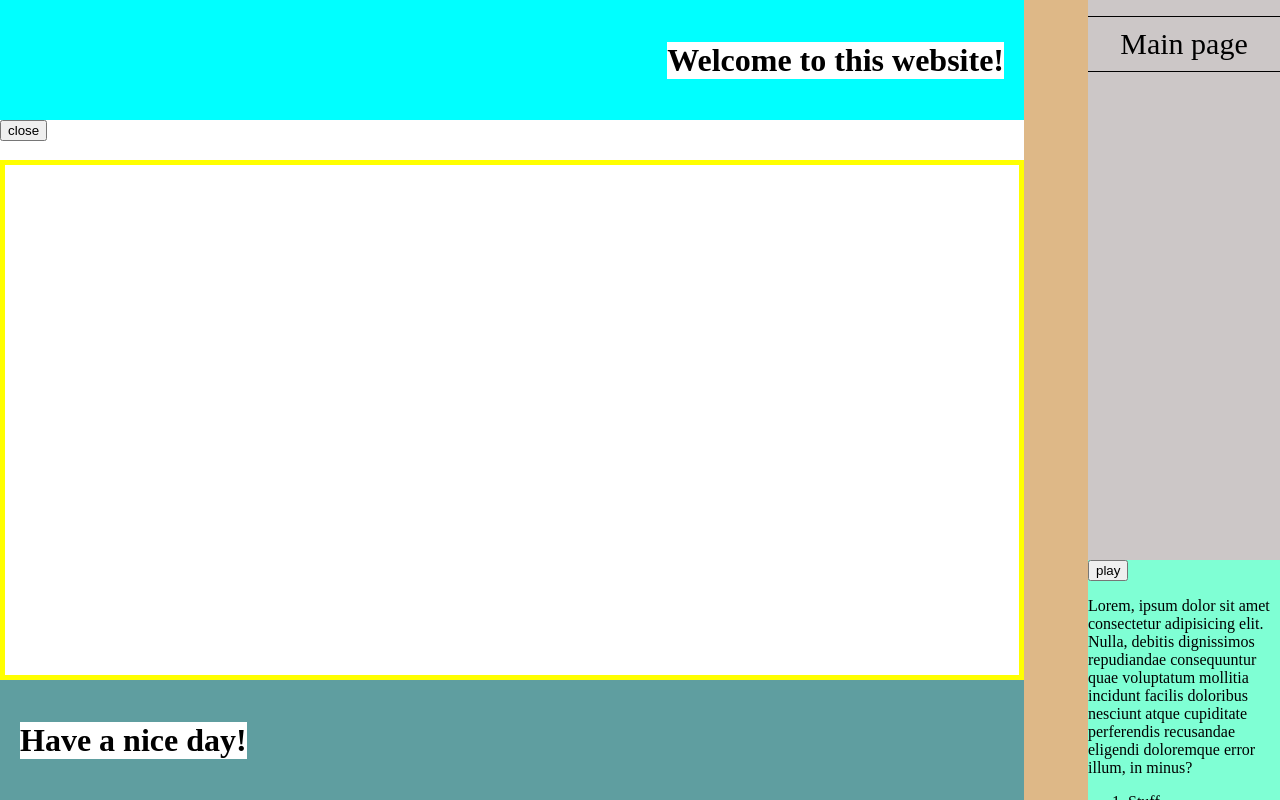
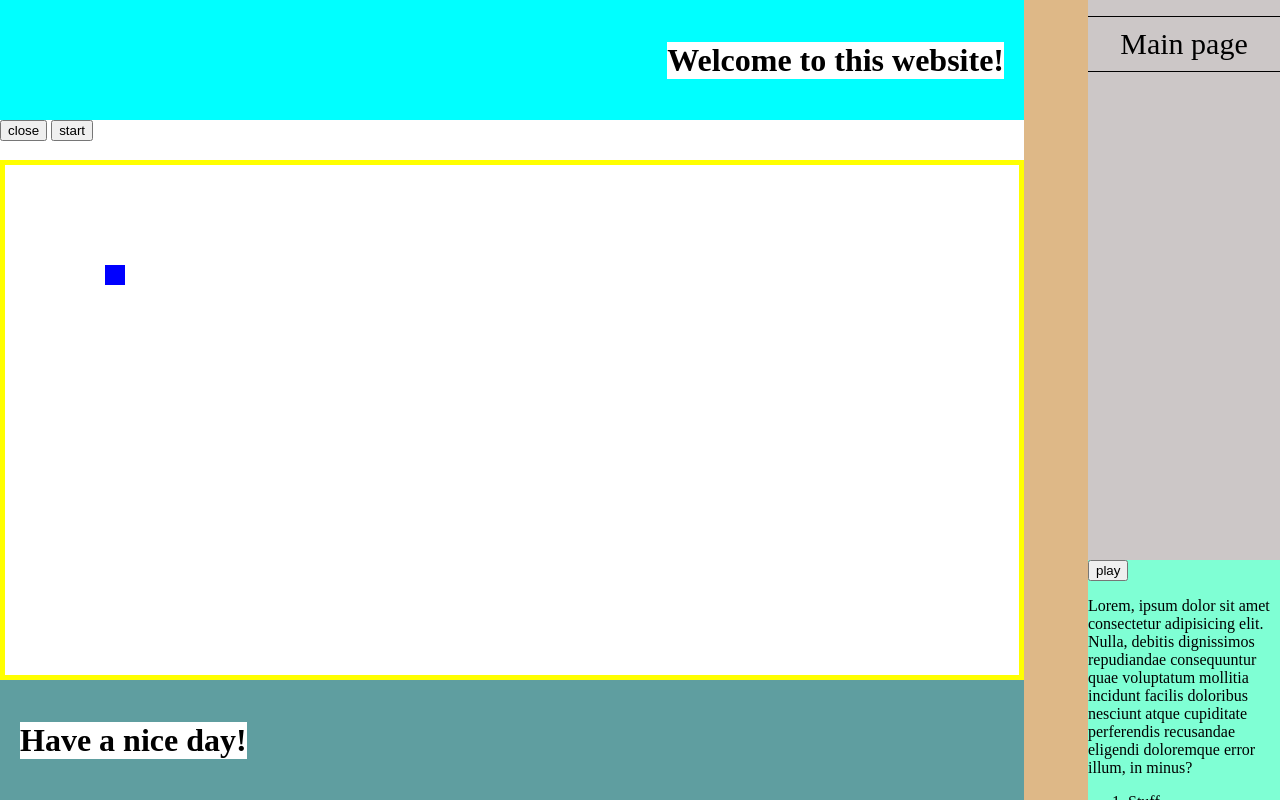
Before and after one commit to maksMakl/WebLab7, a Flask app: page / in a window 1280 px wide. Run offline with Flask 3, Linux system fonts and the light colour scheme.

Commit message:
Added animation

```diff
--- a/static/css/style.css
+++ b/static/css/style.css
@@ -147,3 +147,12 @@ ol li {
     height: calc(100% - 50px);
     border: 5px solid yellow;
 }
+
+#square
+{
+    width: 20px;
+    height: 20px;
+    background-color: blue;
+    margin-top: 100px;
+    margin-left: 100px;
+}
--- a/static/js/script.js
+++ b/static/js/script.js
@@ -0,0 +1,120 @@
+function sleep(ms)
+{
+    return new Promise(resolve => setTimeout(resolve, ms));
+}
+
+function PlayButtonClick()
+{
+    var workElement = document.getElementById("work");
+    var animElement = document.getElementById("anim");
+    workElement.style.display = "block";
+
+    var square = document.getElementById("square");
+    var left = (animElement.getBoundingClientRect().width - 10) / 2 - 20;
+    var top = (animElement.getBoundingClientRect().height - 10) / 2 - 20;
+
+    if (Math.round(Math.random()) == 0)
+    {
+        left += 20;
+    }
+    if (Math.round(Math.random()) == 0)
+    {
+        top += 20;
+    }
+
+    square.style.marginLeft = `${left}px`;
+    square.style.marginTop = `${top}px`;
+}
+
+async function StartButtonClick()
+{
+    var animElement = document.getElementById("anim");
+    var play_button = document.getElementById("play-btn");
+    var start_button = document.getElementById("start-btn");
+    var close_button = document.getElementById("close-btn");
+    play_button.disabled = true;
+    start_button.disabled = true;
+    close_button.disabled = true;
+
+    var square = document.getElementById("square");
+    var left = parseInt(window.getComputedStyle(square).marginLeft.slice(0, -2), 10);
+    var top = parseInt(window.getComputedStyle(square).marginTop.slice(0, -2), 10);
+
+    var width, height;
+    var step = 1;
+    var state = 0;
+    var touched = false;
+    do
+    {
+        var animRect = animElement.getBoundingClientRect();
+        var width = animRect.width;
+        var height = animRect.height;
+
+        await sleep(40);
+        switch (state)
+        {
+            case 0:
+                left = Math.min(width - 30, left + step);
+                state = 1;
+                break;
+            case 1:
+                top = Math.min(height - 30, top + step);
+                state = 2;
+                break;
+            case 2:
+                left = Math.max(0, left - step);
+                state = 3;
+                break;
+            case 3:
+                top = Math.max(0, top - step);
+                state = 0;
+                break;
+        }
+        step += 1;
+
+        square.style.marginLeft = `${left}px`;
+        square.style.marginTop = `${top}px`;
+
+        if (left == 0 || top == 0 || left == width - 30 || top == height - 30)
+        {
+            touched = true;
+        }
+    } while(!touched);
+
+    play_button.disabled = false;
+    start_button.disabled = false;
+    close_button.disabled = false;
+
+    start_button.style.display = "none";
+    document.getElementById("reload-btn").style.display = "inline-block";
+}
+
+function ReloadButtonClick()
+{
+    var animElement = document.getElementById("anim");
+
+    var square = document.getElementById("square");
+    var left = (animElement.getBoundingClientRect().width - 10) / 2 - 20;
+    var top = (animElement.getBoundingClientRect().height - 10) / 2 - 20;
+
+    if (Math.round(Math.random()) == 0)
+    {
+        left += 20;
+    }
+    if (Math.round(Math.random()) == 0)
+    {
+        top += 20;
+    }
+
+    square.style.marginLeft = `${left}px`;
+    square.style.marginTop = `${top}px`;
+
+    document.getElementById("reload-btn").style.display = "none";
+    document.getElementById("start-btn").style.display = "inline-block";
+}
+
+function CloseButtonClick()
+{
+    var workElement = document.getElementById("work");
+    workElement.style.display = "none";
+}
--- a/templates/index.html
+++ b/templates/index.html
@@ -15,10 +15,12 @@
             <main>
                 <div id="work">
                     <div id="controls">
-                        <button id="close-btn">close</button>
+                        <button id="close-btn" onclick="CloseButtonClick()">close</button>
+                        <button id="start-btn" onclick="StartButtonClick()">start</button>
+                        <button id="reload-btn" onclick="ReloadButtonClick()" style="display: none;">reload</button>
                     </div>
                     <div id="anim">
-
+                        <div id="square"></div>
                     </div>
                 </div>
             </main>
@@ -34,7 +36,7 @@
                 </ul>
             </nav>
             <aside>
-                <button id="play-btn">play</button>
+                <button id="play-btn" onclick="PlayButtonClick()">play</button>
 
                 <p>Lorem, ipsum dolor sit amet consectetur adipisicing elit. Nulla, debitis dignissimos repudiandae consequuntur quae voluptatum mollitia incidunt facilis doloribus nesciunt atque cupiditate perferendis recusandae eligendi doloremque error illum, in minus?</p>
                 <ol>
@@ -49,5 +51,5 @@
 
 
     </body>
-    <script src="static/js/send_data.js"></script>
+    <script src="static/js/script.js"></script>
 </html>
```
